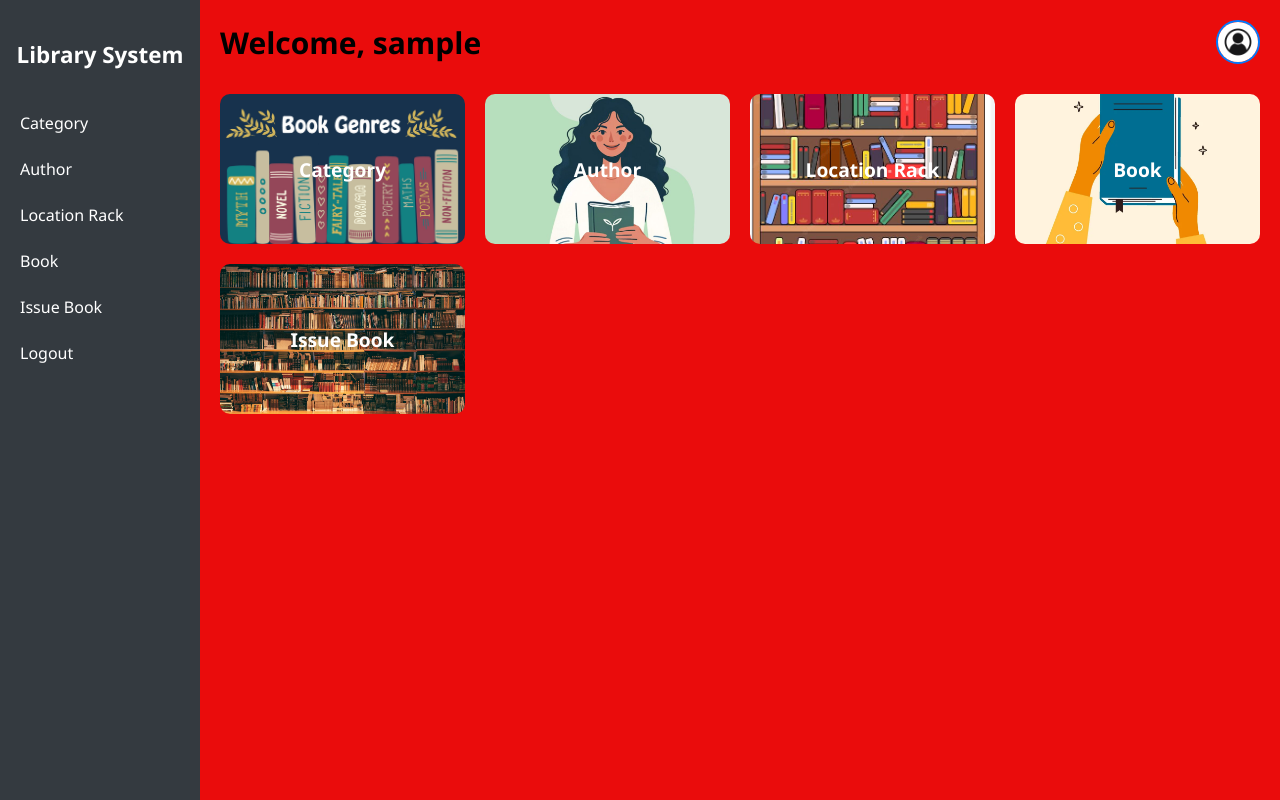
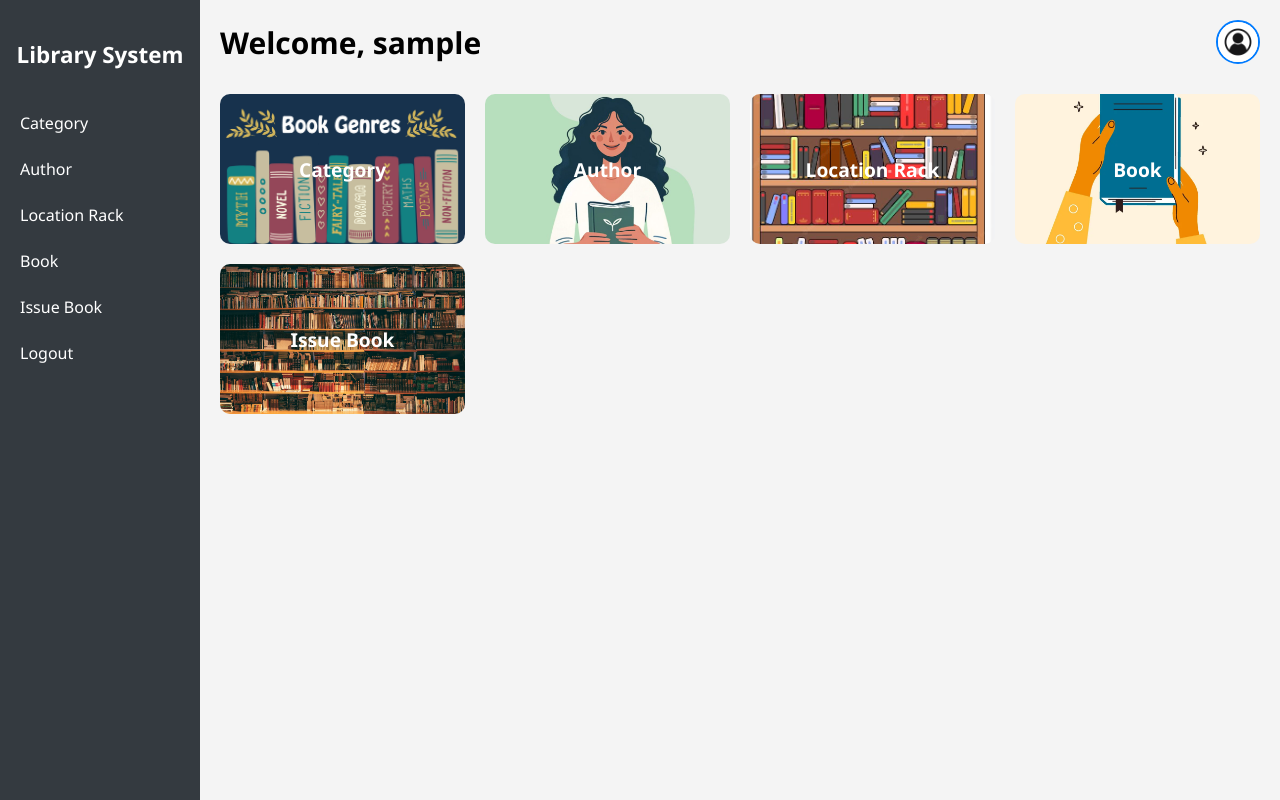
Before and after one commit to jorddy08/Library, a PHP site: page /dashboard.php in a window 1280 px wide. Run offline with PHP 8.4, Linux system fonts and the light colour scheme; the visitor is signed in with stand-in values (Sample User, id 1).

Commit message:
change to white

```diff
--- a/dashboard.php
+++ b/dashboard.php
@@ -15,7 +15,7 @@
         body {
             margin: 0;
             font-family: 'Segoe UI', sans-serif;
-            background-color:rgb(234, 12, 12);
+            background-color: #f4f4f4;
         }
 
         .sidebar {
```
